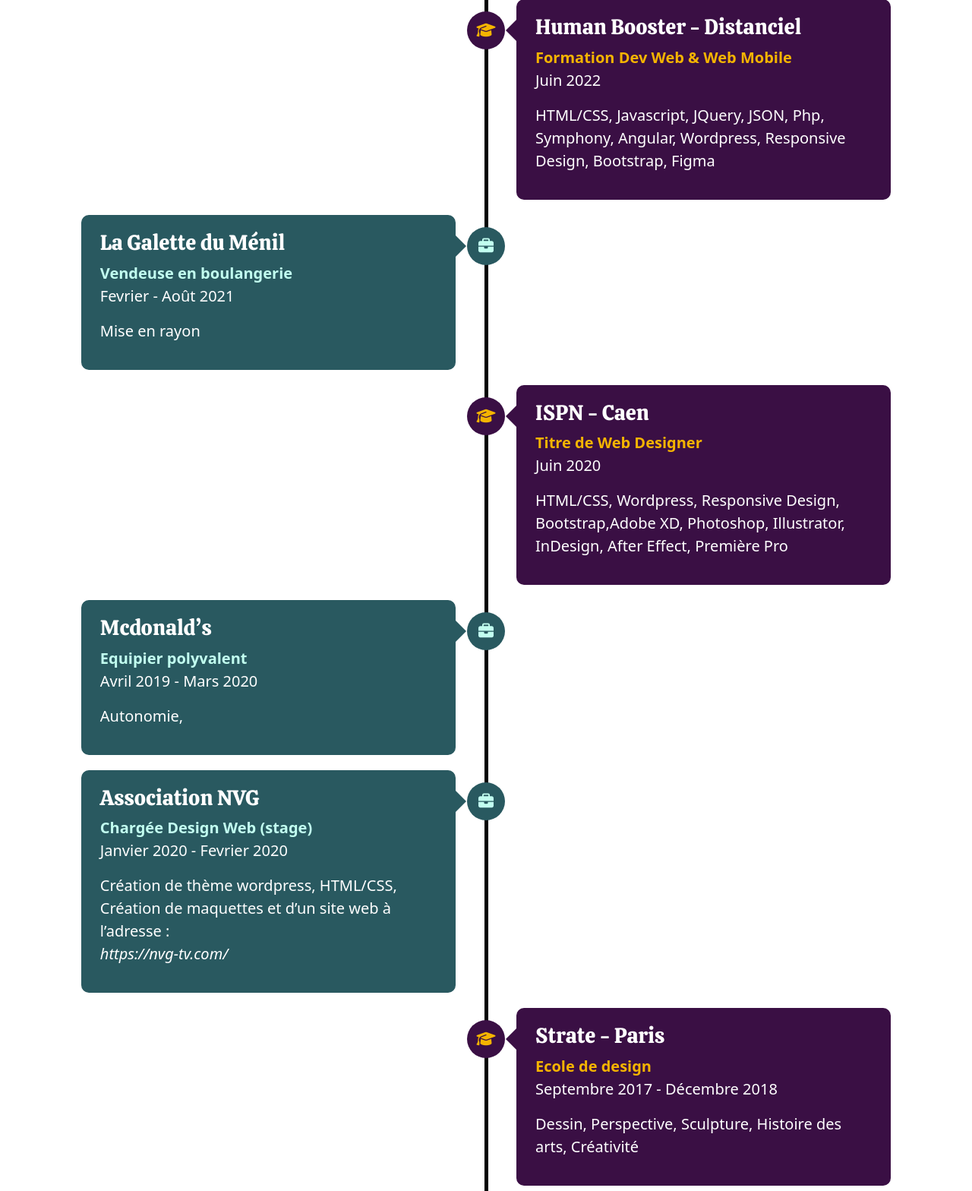
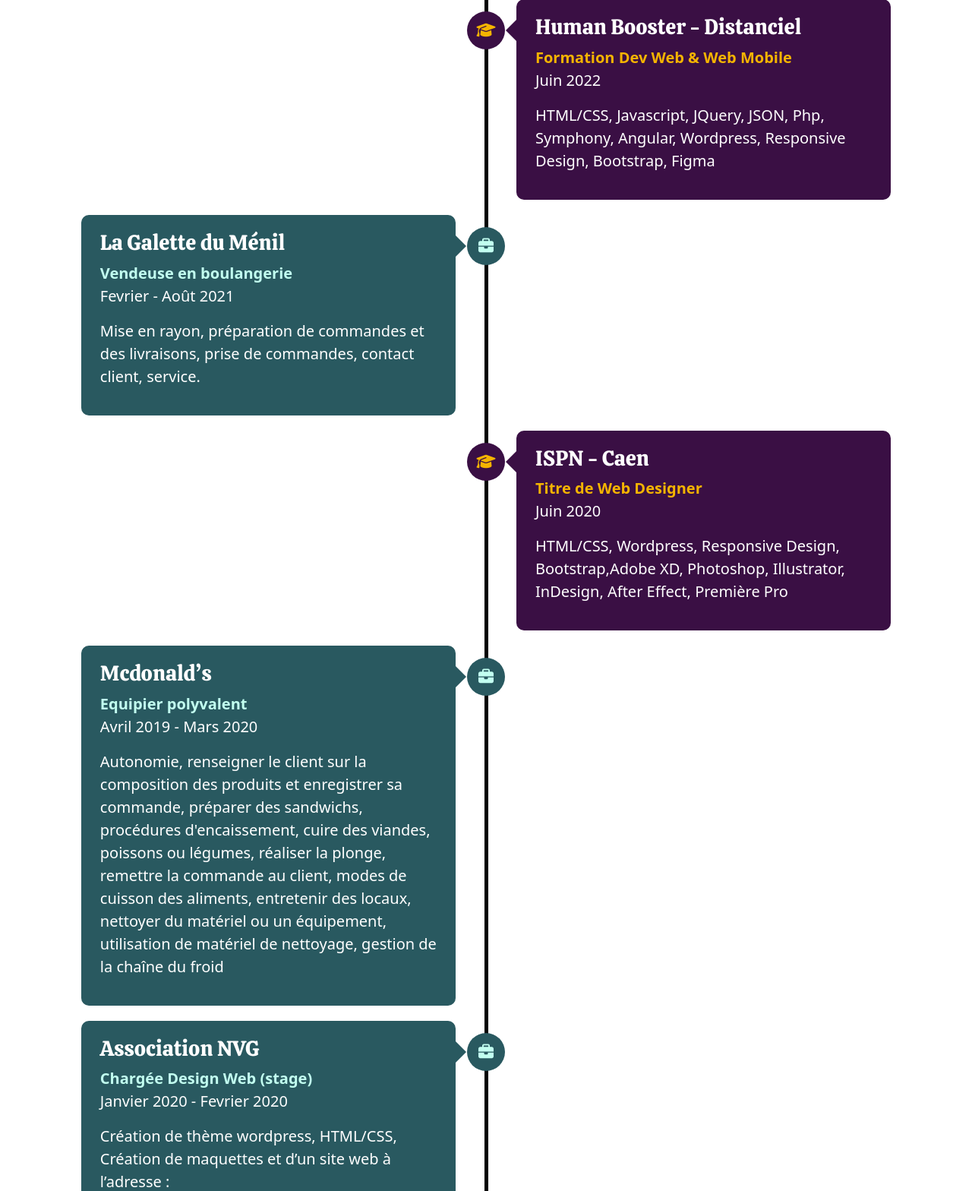
Before and after one commit to KuroeDesign/Portfolio, a PHP site: page /formations.php in a window 1280 px wide. Shown: the part 616-2184 px from the top of the page at 76% size. Run offline with PHP 8.4, Linux system fonts and the light colour scheme; some libraries are stand-ins or nearby versions.

Commit message:
Update formation.php
add description

```diff
--- a/formations.php
+++ b/formations.php
@@ -84,7 +84,7 @@
                                         <div class="timeline-panel">
                                             <h3>La Galette du Ménil</h3>
                                             <p><strong>Vendeuse en boulangerie</strong><br/>Fevrier - Août 2021</p>
-                                            <p>Mise en rayon</p>
+                                            <p>Mise en rayon, préparation de commandes et des livraisons, prise de commandes, contact client, service.</p>
                                         </div>
                                     </div>
                                 </li>
@@ -108,7 +108,7 @@
                                         <div class="timeline-panel">
                                             <h3>Mcdonald’s</h3>
                                             <p><strong>Equipier polyvalent</strong><br/>Avril 2019 - Mars 2020</p>
-                                            <p>Autonomie,</p>
+                                            <p>Autonomie, renseigner le client sur la composition des produits et enregistrer sa commande, préparer des sandwichs, procédures d'encaissement, cuire des viandes, poissons ou légumes, réaliser la plonge, remettre la commande au client, modes de cuisson des aliments, entretenir des locaux, nettoyer du matériel ou un équipement, utilisation de matériel de nettoyage, gestion de la chaîne du froid</p>
                                         </div>
                                     </div>
                                 </li>
```
